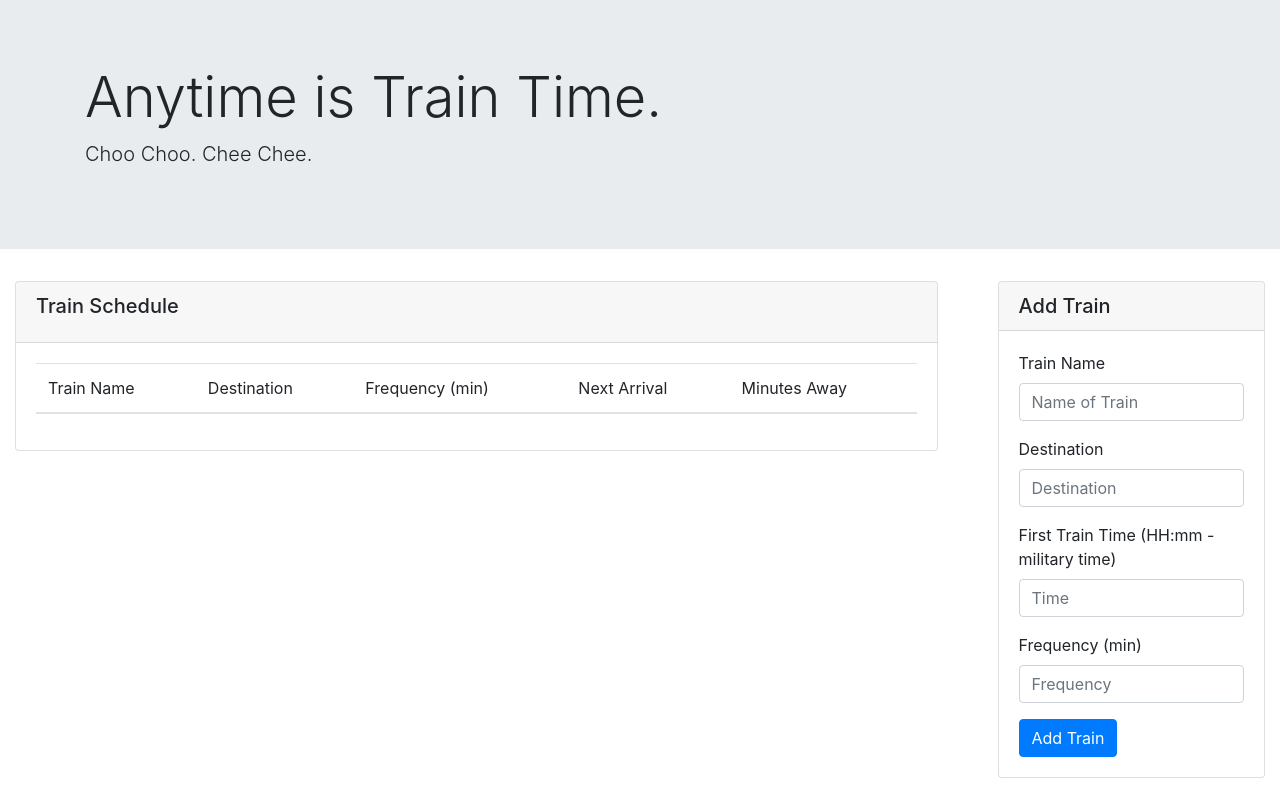
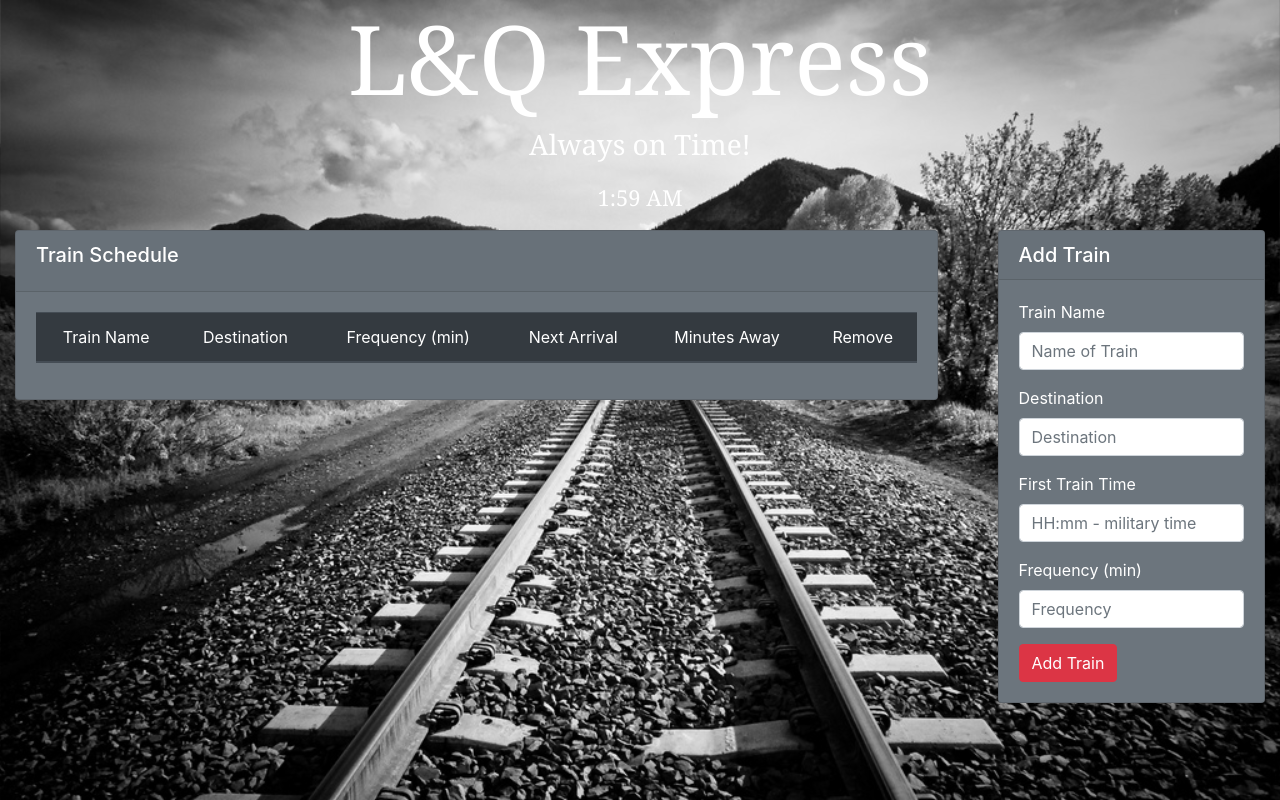
Before and after one commit to LucyQ19/TrainScheduler, a plain HTML site: page index.html in a window 1280 px wide. Drawn offline with nearby package versions, Linux system fonts and the light colour scheme; no server answers.

Commit message:
update js, css, and html

```diff
--- a/assets/css/style.css
+++ b/assets/css/style.css
@@ -0,0 +1,18 @@
+body {
+    background-image: url('../images/trainTracksBackground.jpg');
+    background-size: cover;
+}
+
+#trainTitle {
+    text-align: center;
+    color: #ffffff;
+    font-family: Georgia, 'Times New Roman', Times, serif;
+}
+
+.lead {
+    font-size: 28px;
+}
+
+#currentTime {
+    font-size: 22px;
+}
--- a/assets/javascript/app.js
+++ b/assets/javascript/app.js
@@ -1,4 +1,3 @@
-
 var config = {
   apiKey: "AIzaSyBJT7N_bl2kcYaAKEdRkB8D4z8T6g3ILxM",
   authDomain: "lucyq19trainscheduler.firebaseapp.com",
@@ -11,6 +10,12 @@
 firebase.initializeApp(config);
 
 var database = firebase.database();
+
+function currentTime() {
+  var current = moment().format('LT');
+  $("#currentTime").html(current);
+  setTimeout(currentTime, 1000);
+}
 
 $("#addTrainBtn").on("click", function(event) {
   event.preventDefault();
@@ -47,6 +52,7 @@
   var trainDestination = childSnapshot.val().destination;
   var trainTime = childSnapshot.val().time;
   var trainFrequency = childSnapshot.val().frequency;
+  var key = childSnapshot.key;
 
   console.log(trainName);
   console.log(trainDestination);
@@ -72,13 +78,22 @@
   console.log("Next Arrival: " + moment(nextArrival).format("hh:mm"));
 
   var newRow = $("<tr>").append(
-      $("<td>").text(trainName),
-      $("<td>").text(trainDestination),
-      $("<td>").text(trainFrequency),
-      $("<td>").text(moment(nextArrival).format("hh:mm A")),
-      $("<td>").text(minutesAway)
+    $("<td class='text-center'>").text(trainName),
+    $("<td class='text-center'>").text(trainDestination),
+    $("<td class='text-center'>").text(trainFrequency),
+    $("<td class='text-center'>").text(moment(nextArrival).format("hh:mm A")),
+    $("<td class='text-center'>").text(minutesAway),
+    $("<td class='text-center'><button class='arrival btn btn-danger btn-xs' data-key ='" + key + "'>X</button></td>'")
   );
 
   $("#scheduleTable > tbody").append(newRow);
 
 });
+
+$(document).on("click", ".arrival", function(){
+  keyref = $(this).attr("data-key");
+  database.ref().child(keyref).remove();
+  window.location.reload();
+});
+
+currentTime();
--- a/index.html
+++ b/index.html
@@ -12,28 +12,28 @@
     <title>Train Scheduler</title>
   </head>
   <body>
-    <div class="jumbotron jumbotron-fluid">
-        <div class="container">
-            <h1 class="display-4">Anytime is Train Time.</h1>
-                <p class="lead">Choo Choo.  Chee Chee.</p>
-        </div>
+    <div class="container" id="trainTitle">
+        <h1 class="display-1">L&amp;Q Express </h1>
+            <p class="lead">Always on Time!</p>
+            <p id="currentTime"></p>
     </div>
     <div class="row">
         <div class="col-xs-12 col-sm-9">
             <div class="container-fluid">
-                <div class="card">
+                <div class="card text-white bg-secondary">
                     <div class="card-header">
                         <h5 class="card-title">Train Schedule</h5>
                     </div>
                     <div class="card-body">
-                        <table class="table table-hover" id="scheduleTable">
+                        <table class="table table-hover table-dark" id="scheduleTable">
                             <thead>
                                 <tr>
-                                    <th scope="col">Train Name</th>
-                                    <th scope="col">Destination</th>
-                                    <th scope="col">Frequency (min)</th>
-                                    <th scope="col">Next Arrival</th>
-                                    <th scope="col">Minutes Away</th>
+                                    <th class="text-center" scope="col">Train Name</th>
+                                    <th class="text-center" scope="col">Destination</th>
+                                    <th class="text-center" scope="col">Frequency (min)</th>
+                                    <th class="text-center" scope="col">Next Arrival</th>
+                                    <th class="text-center" scope="col">Minutes Away</th>
+                                    <th class="text-center" scope="col">Remove</th>
                                 </tr>
                             </thead>
                             <tbody>
@@ -46,7 +46,7 @@
         </div>
         <div class="col-xs-12 col-sm-3">
             <div class="container-fluid">
-                <div class="card">
+                <div class="card text-white bg-secondary">
                     <h5 class="card-header">Add Train</h5>
                         <div class="card-body">
                             <form>
@@ -59,14 +59,14 @@
                                     <input type="text" class="form-control" id="trainDestination" placeholder="Destination">
                                 </div>
                                 <div class="form-group">
-                                    <label for="trainTime">First Train Time (HH:mm - military time)</label>
-                                        <input type="text" class="form-control" id="trainTime" placeholder="Time">
+                                    <label for="trainTime">First Train Time</label>
+                                        <input type="text" class="form-control" id="trainTime" placeholder="HH:mm - military time">
                                 </div>
                                 <div class="form-group">
                                     <label for="frequency">Frequency (min)</label>
                                         <input type="text" class="form-control" id="trainFrequency" placeholder="Frequency">
                                 </div>
-                                <button type="submit"  id="addTrainBtn" class="btn btn-primary">Add Train</button>
+                                <button type="submit"  id="addTrainBtn" class="btn btn-danger">Add Train</button>
                             </form>
                         </div>
                 </div>
```
Also changed, not shown: assets/images/trainTracksBackground.jpg (added). Lines whose indentation alone changed are shown as unchanged.
